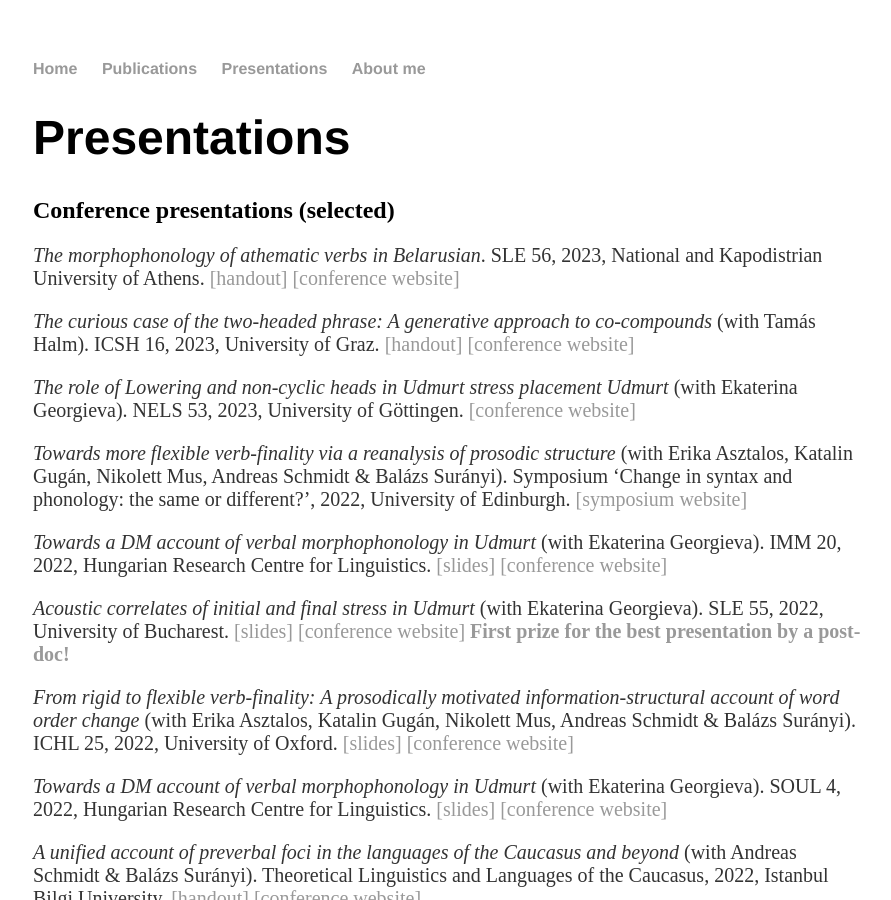
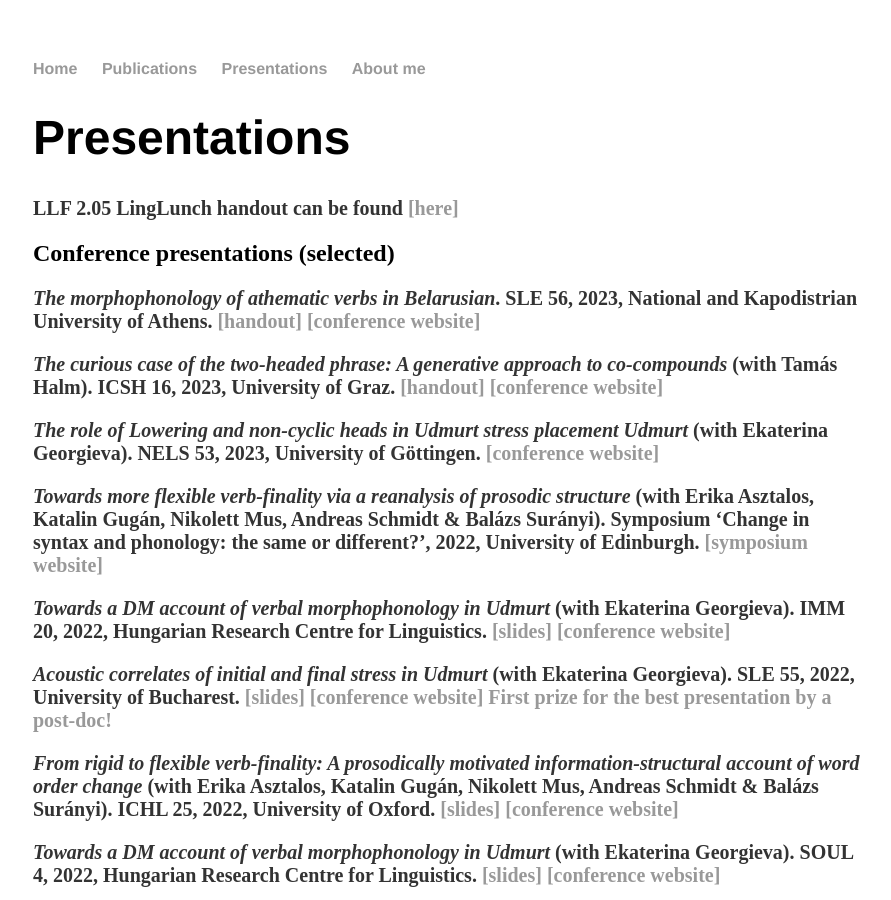
Before and after one commit to lnborise/lnborise.github.io, a Jekyll site: the page built from presentations.html, in a window 1280 px wide and 900 px high. Shown: the whole window, without its empty margins (191-1082 px from the left). Built offline with Jekyll 4.4.1, drawn with Linux system fonts in a browser that asks for light colours.

Commit message:
Update presentations.html

```diff
--- a/presentations.html
+++ b/presentations.html
@@ -4,6 +4,9 @@
 ---
 <div class="blurb">
 	<h1>Presentations</h1>
+
+	<p> <b>LLF 2.05 LingLunch handout can be found <a href="https://lnborise.github.io/assets/LingLunch_2.05.pdf">[here]</a> </p>
+
 
 	<h2>Conference presentations (selected)</h2>
 
```
